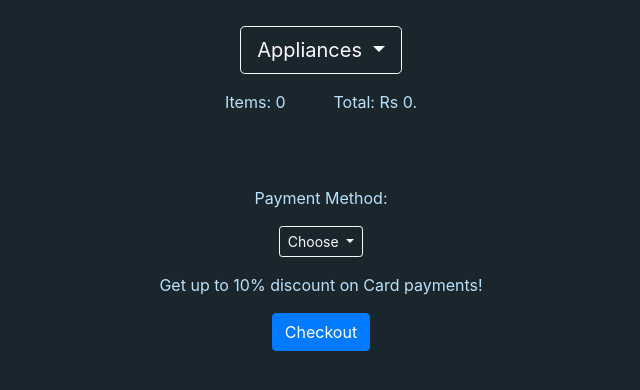
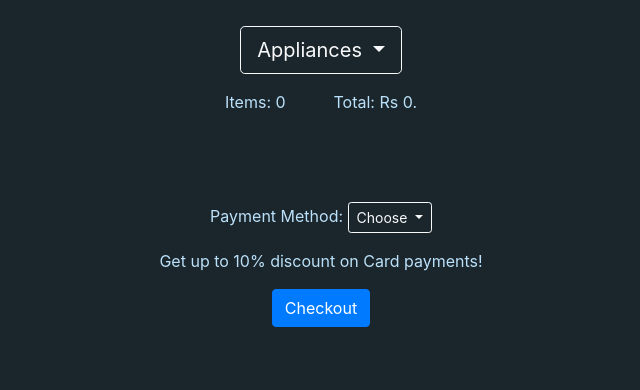
Before and after one commit to DEEJ4Y/BillingPage, a plain HTML site: page index.html in a window 1280 px wide. Shown: the part 118-508 px from the top of the page, without its empty margins (319-959 px from the left). Drawn offline with nearby package versions, Linux system fonts and the light colour scheme.

Commit message:
made payment buttons inline

```diff
--- a/index.html
+++ b/index.html
@@ -45,7 +45,7 @@
 
         <!-- Section to choose the payment method -->
         <span class="paymentMethodSection">Payment Method:
-            <div>
+            <div class="inlineDropdown">
                 <!-- Dropdown button to choose the payment method -->
                 <div class="dropdown inlineDropdown">
                     <button class="btn btn-sm btn-outline-light dropdown-toggle" type="button"
```
